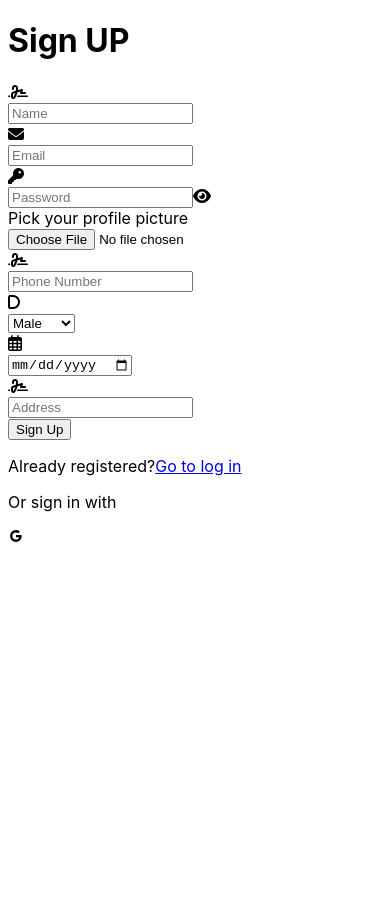
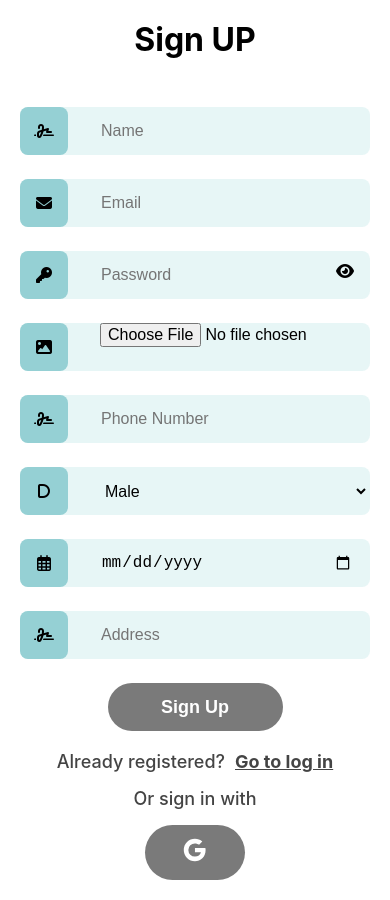
Before and after one commit to nhasan97/ChainTech-Network-Assignment, a React (Vite) app in the folder ChainTech-Network-Assignment-Client/: page /register in a window 390 px wide. Before the commit the page ends 844 px from the top, so only its background shows below. Built offline with nearby package versions, Linux system fonts and the light colour scheme.

Commit message:
added css styling to registration and login forms

```diff
--- a/ChainTech-Network-Assignment-Client/src/index.css
+++ b/ChainTech-Network-Assignment-Client/src/index.css
@@ -1,3 +1,98 @@
 :root {
   font-family: Inter, system-ui, Avenir, Helvetica, Arial, sans-serif;
 }
+
+* {
+  margin: 0;
+  padding: 0;
+  box-sizing: border-box;
+}
+
+.input-holder {
+  position: relative;
+  margin: 24px 0px;
+}
+
+.input-icon-holder {
+  height: 100%;
+  width: 48px;
+  display: flex;
+  justify-content: center;
+  align-items: center;
+  position: absolute;
+  top: 0;
+  left: 0;
+  background-color: #95D0D4;
+  border-radius: 8px;
+}
+
+/* input {
+  width: 100%;
+  padding: 16px;
+  border-radius: 8px;
+  border: none;
+  outline: none;
+  background-color: #87a9f146;
+  color: #7a7a7a;
+  font-size: 18px;
+} */
+
+/*   border focus:border-[#7DDDD9] focus:outline-none */
+
+input,
+select {
+  background-color: #a1dada41;
+  flex-shrink: 1;
+  width: 100%;
+  height: 3rem;
+  padding-left: 5rem;
+  padding-right: 1rem;
+  font-size: 0.875rem;
+  font-size: 1rem;
+  line-height: 1.25rem;
+  line-height: 2;
+  line-height: 1.5rem;
+  border-width: 1px;
+  border-color: transparent;
+  outline: none;
+  border-radius: 8px;
+}
+
+input:focus {
+  border: 1px solid #7a7a7a;
+  outline: none;
+}
+
+.eye-icon {
+  /* text-base absolute right-4 translate-y-[] */
+  font-size: 16px;
+  position: absolute;
+  right: 16px;
+  transform: translateY(50%);
+}
+
+.btn {
+  padding: 10px;
+  text-decoration: none;
+  border: none;
+  outline: none;
+  background-color: #7a7a7a;
+  border-radius: 9999px;
+  font-size: 18px;
+  font-weight: 600;
+  color: white;
+  cursor: pointer;
+  transition: .3s;
+}
+
+.btn:hover {
+  background-color: rgb(224, 55, 12);
+}
+
+.google-btn {
+  width: 100px;
+}
+
+.google-icon {
+  font-size: 30px;
+}
--- /dev/null
+++ b/ChainTech-Network-Assignment-Client/src/pages/Login/Login.css
@@ -0,0 +1,49 @@
+.login-container {
+    min-height: 100vh;
+    max-width: 1536px;
+    margin: auto;
+    padding: 60px;
+}
+
+.login-form-container {
+    width: 100%;
+    display: flex;
+    flex-direction: column;
+    justify-content: center;
+    align-items: center;
+}
+
+.login-form {
+    width: 100%;
+    display: flex;
+    flex-direction: column;
+    justify-content: center;
+    align-items: center;
+    padding: 20px;
+    border: 1px solid saddlebrown;
+}
+
+
+@media screen and (max-width:576px) {
+    .login-container {
+        padding: 20px;
+    }
+
+    .login-form {
+        padding: 0px;
+        padding-bottom: 20px;
+    }
+
+}
+
+@media screen and (min-width:576px) and (max-width:1024px) {
+    .login-container {
+        padding: 40px;
+    }
+
+    .login-form {
+        padding: 0px;
+        padding-bottom: 20px;
+    }
+
+}
--- /dev/null
+++ b/ChainTech-Network-Assignment-Client/src/pages/Register/Register.css
@@ -0,0 +1,119 @@
+.reg-container {
+    min-height: 100vh;
+    max-width: 1536px;
+    margin: auto;
+    padding: 20px 60px;
+}
+
+.reg-form-container {
+    display: flex;
+    flex-direction: column;
+    justify-content: center;
+    align-items: center;
+}
+
+.reg-form {
+    width: 100%;
+    display: flex;
+    flex-direction: column;
+    justify-content: center;
+    align-items: center;
+    padding: 20px;
+    gap: 24px;
+}
+
+.input-container {
+    width: 100%;
+    display: flex;
+    justify-content: center;
+    align-items: center;
+    gap: 48px;
+}
+
+.four-input-divider {
+    width: 50%;
+}
+
+.reg-btn {
+    width: 30%;
+}
+
+.other-option-container {
+    display: flex;
+    flex-direction: column;
+    justify-content: center;
+    align-items: center;
+    gap: 16px;
+}
+
+.other-option-container p {
+    text-align: center;
+    font-size: 18px;
+    color: #444;
+    font-weight: 500;
+}
+
+.other-option-container p a {
+    font-weight: 700;
+    color: #444;
+    margin-left: 10px;
+}
+
+@media screen and (max-width:576px) {
+    .reg-container {
+        padding: 20px;
+    }
+
+    .reg-form {
+        padding: 0px;
+        padding-bottom: 20px;
+    }
+
+    .input-container {
+        flex-direction: column;
+        gap: 0px;
+    }
+
+    .four-input-divider {
+        width: 100%;
+    }
+
+    .input-holder {
+        margin: 0px;
+        margin-top: 24px;
+    }
+
+    .reg-btn {
+        width: 50%;
+    }
+}
+
+@media screen and (min-width:576px) and (max-width:1024px) {
+    .reg-container {
+        padding: 40px;
+    }
+
+    .reg-form {
+        width: 60%;
+        padding: 0px;
+        padding-bottom: 20px;
+    }
+
+    .input-container {
+        flex-direction: column;
+        gap: 0px;
+    }
+
+    .four-input-divider {
+        width: 100%;
+    }
+
+    .input-holder {
+        margin: 0px;
+        margin-top: 24px;
+    }
+
+    .reg-btn {
+        width: 50%;
+    }
+}
--- a/ChainTech-Network-Assignment-Client/src/pages/Register/Register.jsx
+++ b/ChainTech-Network-Assignment-Client/src/pages/Register/Register.jsx
@@ -2,6 +2,7 @@ import { useState } from "react";
 import { useForm } from "react-hook-form";
 import { Link } from "react-router-dom";
 import { BiLogoGoogle } from "react-icons/bi";
+import "./Register.css";
 
 const Register = () => {
   const {
@@ -18,16 +19,15 @@ const Register = () => {
   const onSubmit = async (data) => {};
 
   return (
-    <div className="">
-      <div className="">
-        <div className="">
-          <form className="" onSubmit={handleSubmit(onSubmit)}>
+    <div className="reg-container">
+      <div className="reg-form-container">
+        <form className="reg-form" onSubmit={handleSubmit(onSubmit)}>
           <h1 className="">Sign UP</h1>
 
-            <div>
-              <div>
-                <div className="">
-                  <div className="">
+          <div className="input-container">
+            <div className="four-input-divider">
+              <div className="input-holder">
+                <div className="input-icon-holder">
                   <i className="fa-solid fa-signature"></i>
                 </div>
                 <input
@@ -42,8 +42,8 @@ const Register = () => {
                 )}
               </div>
 
-                <div className="">
-                  <div className="">
+              <div className="input-holder">
+                <div className="input-icon-holder">
                   <i className="fa-solid fa-envelope"></i>
                 </div>
                 <input
@@ -58,8 +58,8 @@ const Register = () => {
                 )}
               </div>
 
-                <div className="">
-                  <div className="">
+              <div className="input-holder">
+                <div className="input-icon-holder">
                   <i className="fa-solid fa-key"></i>
                 </div>
                 <input
@@ -69,13 +69,15 @@ const Register = () => {
                     required: true,
                     minLength: 6,
                     maxLength: 20,
-                      pattern:
-                        /(?=.*[A-Z])(?=.*[!@#$&*])(?=.*[0-9])(?=.*[a-z])/,
+                    pattern: /(?=.*[A-Z])(?=.*[!@#$&*])(?=.*[0-9])(?=.*[a-z])/,
                   })}
                   placeholder="Password"
                   className=""
                 />
-                  <span className="" onClick={() => setShowPass(!showPass)}>
+                <span
+                  className="eye-icon"
+                  onClick={() => setShowPass(!showPass)}
+                >
                   {showPass ? (
                     <i className="fa-solid fa-eye-slash"></i>
                   ) : (
@@ -103,17 +105,17 @@ const Register = () => {
                 )}
               </div>
 
-                <div className="">
-                  <label className="">
-                    <span className="">Pick your profile picture</span>
+              <div className="input-holder">
+                <label className="input-icon-holder">
+                  <i className="fa-solid fa-image"></i>
                 </label>
                 <input type="file" {...register("photo")} className="" />
               </div>
             </div>
 
-              <div>
-                <div className="">
-                  <div className="">
+            <div className="four-input-divider">
+              <div className="input-holder">
+                <div className="input-icon-holder">
                   <i className="fa-solid fa-signature"></i>
                 </div>
                 <input
@@ -128,16 +130,16 @@ const Register = () => {
                 )}
               </div>
 
-                <div className="relative">
-                  <div className="h-[48px] w-[48px] flex justify-center items-center absolute top-0 left-0 bg-[#95D0D4] rounded-lg">
-                    <i className="fa-solid fa-d text-xl text-white"></i>
+              <div className="input-holder">
+                <div className="input-icon-holder">
+                  <i className="fa-solid fa-d"></i>
                 </div>
                 <select
                   type="text"
                   {...register("gender")}
                   placeholder="Gender"
                   required
-                    className="input bg-[#a1dada41] w-full pl-16 rounded-lg border focus:border-[#7DDDD9] focus:outline-none"
+                  className=""
                 >
                   {genders.map((gender) => (
                     <option key={gender}>{gender}</option>
@@ -145,9 +147,9 @@ const Register = () => {
                 </select>
               </div>
 
-                <div className="relative">
-                  <div className="h-[48px] w-[48px] flex justify-center items-center absolute top-0 left-0 bg-[#95D0D4] rounded-lg">
-                    <i className="fa-regular fa-calendar-days text-xl text-white"></i>
+              <div className="input-holder">
+                <div className="input-icon-holder">
+                  <i className="fa-regular fa-calendar-days"></i>
                 </div>
                 <input
                   type="date"
@@ -155,12 +157,12 @@ const Register = () => {
                   {...register("birthday")}
                   placeholder="Birthday"
                   required
-                    className="input bg-[#a1dada41] w-full pl-16 rounded-lg border focus:border-[#7DDDD9] focus:outline-none"
+                  className=""
                 />
               </div>
 
-                <div className="">
-                  <div className="">
+              <div className="input-holder">
+                <div className="input-icon-holder">
                   <i className="fa-solid fa-signature"></i>
                 </div>
                 <input
@@ -177,10 +179,10 @@ const Register = () => {
             </div>
           </div>
 
-            <input type="submit" value="Sign Up" className="" />
+          <input type="submit" value="Sign Up" className="btn reg-btn" />
         </form>
 
-          <div className="">
+        <div className="other-option-container">
           <p className="">
             Already registered?
             <Link className="" to="/login">
@@ -188,9 +190,9 @@ const Register = () => {
             </Link>
           </p>
           <p className="">Or sign in with</p>
-
-            <BiLogoGoogle className=""></BiLogoGoogle>
-          </div>
+          <button className="btn google-btn">
+            <BiLogoGoogle className="google-icon"></BiLogoGoogle>
+          </button>
         </div>
       </div>
     </div>
```
Also changed, not shown: ChainTech-Network-Assignment-Client/src/pages/Login/Login.jsx (+14 -20 lines). Lines whose indentation alone changed are shown as unchanged.
